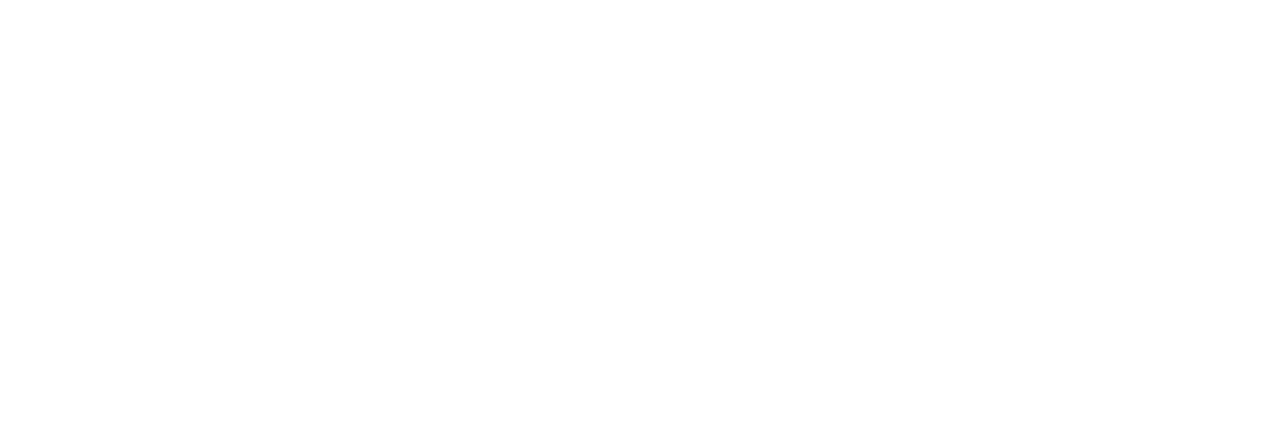
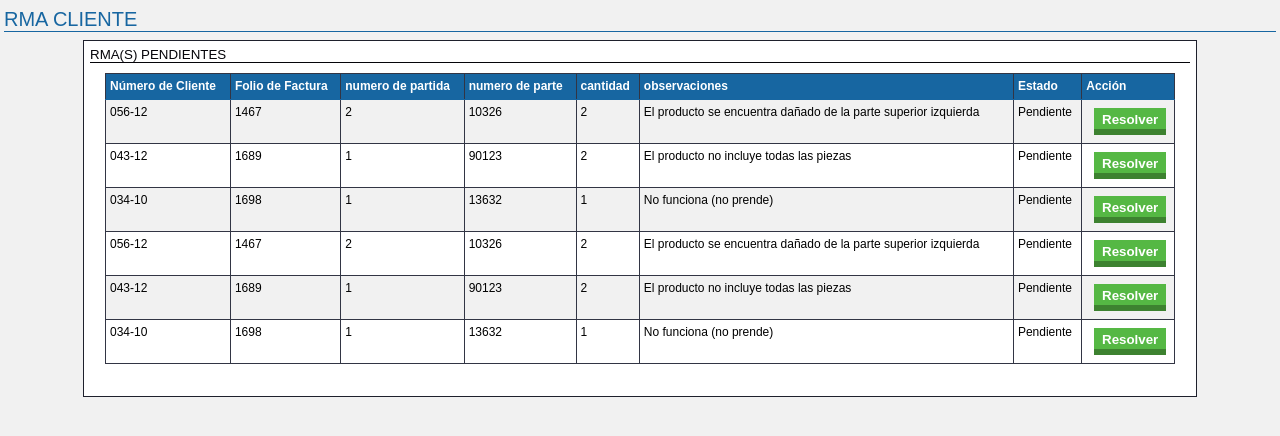
Before and after one commit to ASCPARTS/ascend, a PHP site: page /modules/rma/customer.php in a window 1280 px wide. Before the commit the part shown is empty. Shown: the top 436 px of the page. Run offline with PHP 8.4, Linux system fonts and the light colour scheme.

Commit message:
rma cliente
rma cliente

```diff
--- a/main.php
+++ b/main.php
@@ -42,6 +42,7 @@
     handleTab('4','Responder Cotizacion','modules/order/resolvedquote.php');
     handleTab('5','Orden de Venta','modules/order/saleorder.php');
     handleTab('6','Orden de Compra','modules/order/purchaseorder.php');
+    handleTab('7','RMA Cliente','modules/rma/customer.php');
 
 
 </script>
--- a/modules/rma/customer.php
+++ b/modules/rma/customer.php
@@ -1,7 +1,106 @@
-<?php
-/**
- * Created by PhpStorm.
- * User: Brenn
- * Date: 30/08/2016
- * Time: 11:34 AM
- */
+<!DOCTYPE html>
+<html lang="en">
+<head>
+    <?php require_once("../../inc/sheet.inc");?>
+
+</head>
+<body>
+<div class="MainTitle">RMA cliente</div>
+<div class="MainContainer">
+    <div class="SubTitle">RMA(s) Pendientes</div>
+<div class="row">
+    <div class="col-lg-1-1 col-md-1-1 col-sm-1-1 tblContainer">
+        <table>
+            <thead>
+            <tr>
+                <th>Número de Cliente</th>
+                <th>Folio de Factura</th>
+                <th>numero de partida</th>
+                <th>numero de parte</th>
+                <th>cantidad</th>
+                <th>observaciones</th>
+                <th>Estado</th>
+                <th>Acción</th>
+            </tr>
+            </thead>
+            <tbody>
+            <tr>
+                <td>056-12</td>
+                <td>1467</td>
+                <td>2</td>
+                <td>10326</td>
+                <td>2</td>
+                <td>El producto se encuentra dañado de la parte superior izquierda</td>
+                <td>Pendiente</td>
+                <td style="text-align: center"><input type="button" value="Resolver"  onclick="getModal('modalEditar','closeEditar')" class="btnOnlineGreen btn"></td>
+            </tr>
+            <tr>
+                <td>043-12</td>
+                <td>1689</td>
+                <td>1</td>
+                <td>90123</td>
+                <td>2</td>
+                <td>El producto no incluye todas las piezas</td>
+                <td>Pendiente</td>
+                <td style="text-align: center"><input type="button" value="Resolver" onclick="getModal('modalEditar','closeEditar')" class="btnOnlineGreen btn"></td>
+            </tr>
+            <tr>
+                <td>034-10</td>
+                <td>1698</td>
+                <td>1</td>
+                <td>13632</td>
+                <td>1</td>
+                <td>No funciona (no prende)</td>
+                <td>Pendiente</td>
+                <td style="text-align: center"><input type="button" value="Resolver" onclick="getModal('modalEditar','closeEditar')" class="btnOnlineGreen btn"></td>
+            </tr>
+            <tr>
+                <td>056-12</td>
+                <td>1467</td>
+                <td>2</td>
+                <td>10326</td>
+                <td>2</td>
+                <td>El producto se encuentra dañado de la parte superior izquierda</td>
+                <td>Pendiente</td>
+                <td style="text-align: center"><input type="button" value="Resolver"  onclick="getModal('modalEditar','closeEditar')" class="btnOnlineGreen btn"></td>
+            </tr>
+            <tr>
+                <td>043-12</td>
+                <td>1689</td>
+                <td>1</td>
+                <td>90123</td>
+                <td>2</td>
+                <td>El producto no incluye todas las piezas</td>
+                <td>Pendiente</td>
+                <td style="text-align: center"><input type="button" value="Resolver" onclick="getModal('modalEditar','closeEditar')" class="btnOnlineGreen btn"></td>
+            </tr>
+            <tr>
+                <td>034-10</td>
+                <td>1698</td>
+                <td>1</td>
+                <td>13632</td>
+                <td>1</td>
+                <td>No funciona (no prende)</td>
+                <td>Pendiente</td>
+                <td style="text-align: center"><input type="button" value="Resolver" onclick="getModal('modalEditar','closeEditar')" class="btnOnlineGreen btn"></td>
+            </tr>
+
+            </tbody>
+        </table>
+    </div>
+</div>
+<div id="modalEditar" class="modal">
+
+        <!-- Modal content -->
+        <div class="modal-content">
+            <span id="closeEditar" class="close">×</span>
+            <div class="MainTitle">RMA</div>
+
+        </div>
+
+    </div>
+    <br style="clear: both;" />
+</div>
+<script type="text/javascript" src="../../js/modal.js"></script>
+</body>
+</html>
```
Also changed, not shown: modules/order/quotationOrder.php (+0 -7 lines), modules/rma/provider.php (+10 -7 lines).
